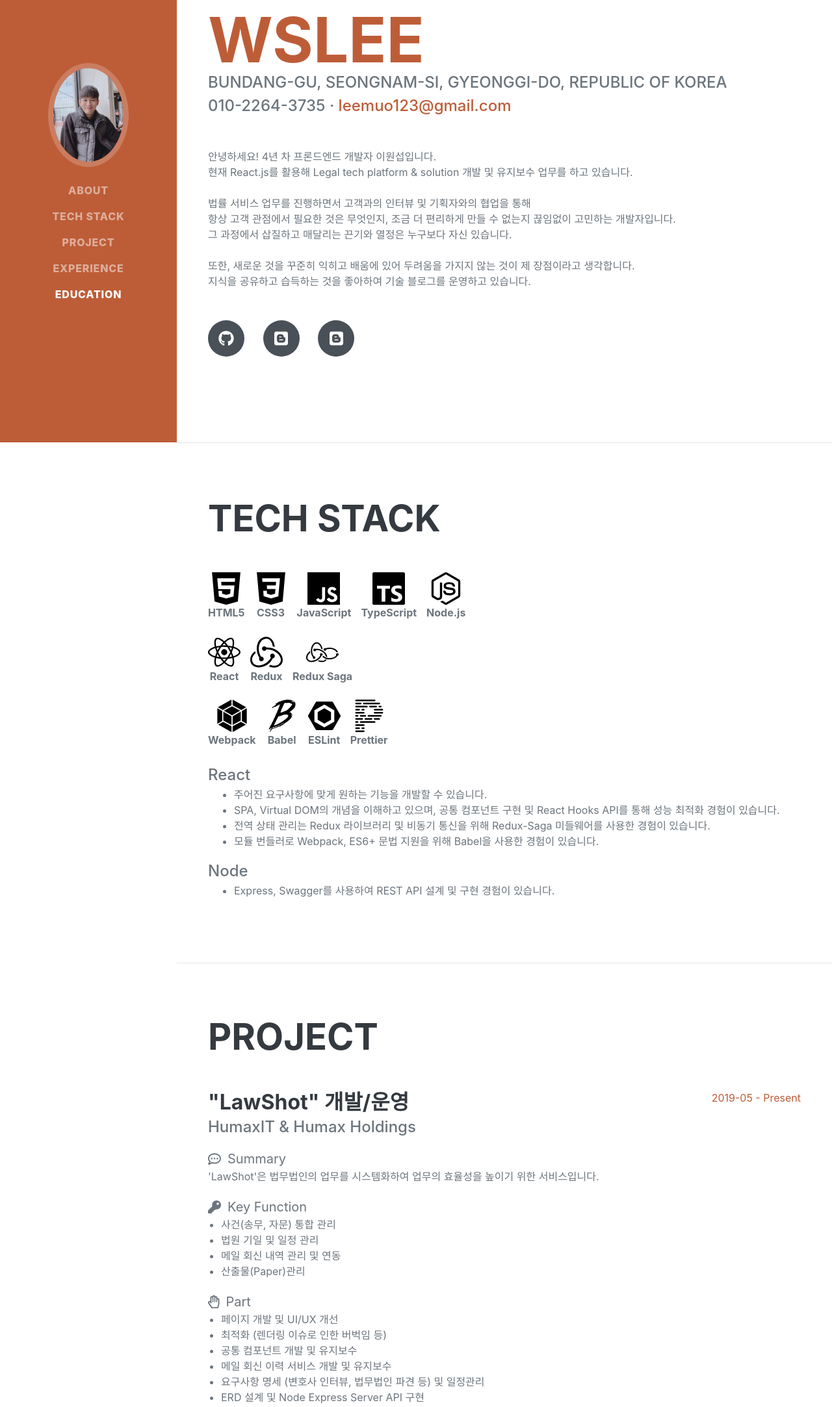
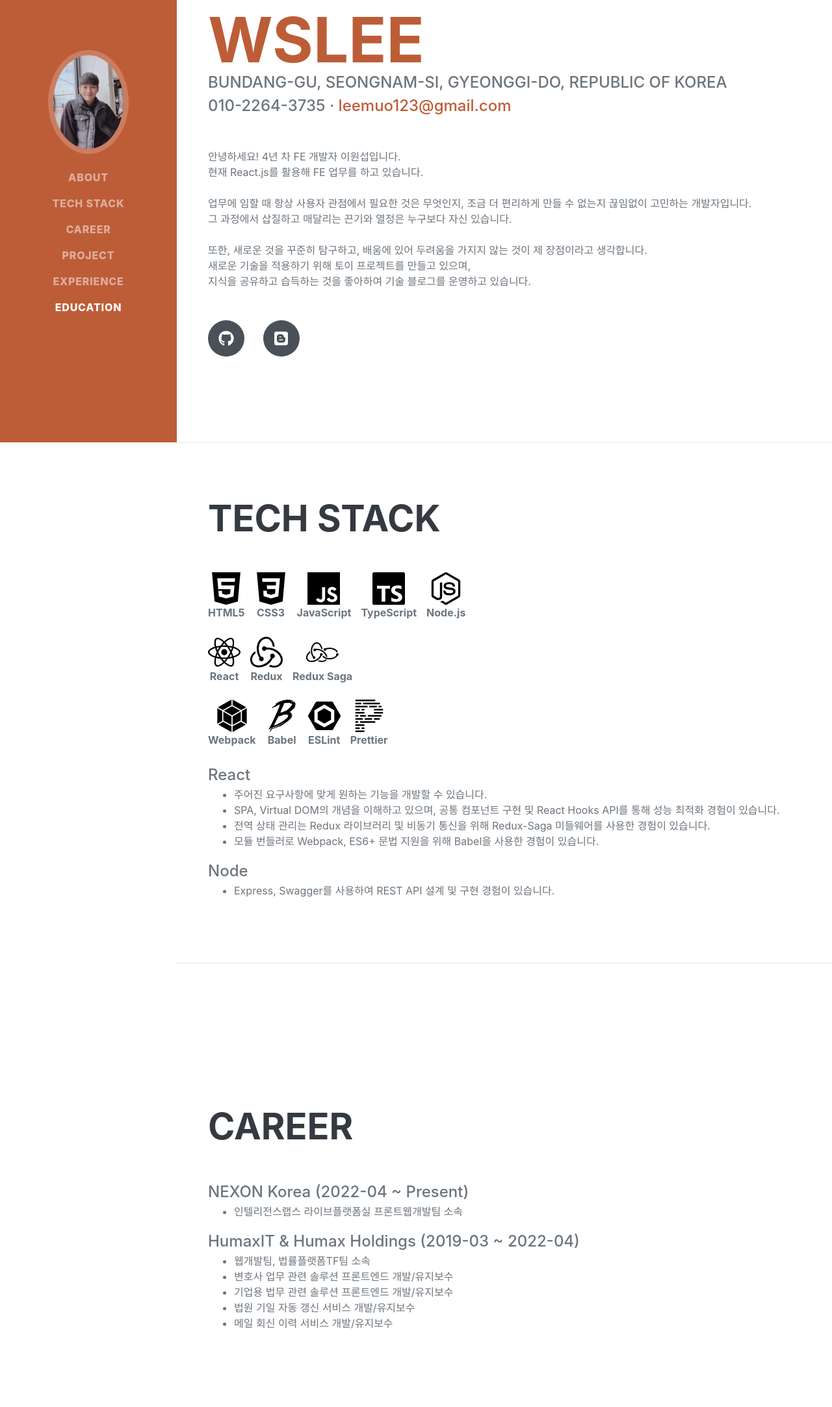
Before and after one commit to wslee94/Portfolio-old, a website: page index.html in a window 1280 px wide. Shown: the part 119-2285 px from the top of the page at 65% size. Drawn offline with nearby package versions, Linux system fonts and the light colour scheme; a web font is replaced by a local one.

Commit message:
[docs] 포트폴리오 최신화 Career 메뉴 추가 및 내용 기입 About 내용 수정 Project 마감일 지정

```diff
--- a/index.html
+++ b/index.html
@@ -39,7 +39,10 @@
             <a class="nav-link js-scroll-trigger" href="#skills">Tech Stack</a>
           </li>
           <li class="nav-item">
-            <a class="nav-link js-scroll-trigger" href="#project">project</a>
+            <a class="nav-link js-scroll-trigger" href="#career">Career</a>
+          </li>
+          <li class="nav-item">
+            <a class="nav-link js-scroll-trigger" href="#project">Project</a>
           </li>
           <li class="nav-item">
             <a class="nav-link js-scroll-trigger" href="#experience">Experience</a>
@@ -67,14 +70,14 @@
 
           <div class="mb-5">
             <p>
-              안녕하세요! 4년 차 프론드엔드 개발자 이원섭입니다. <br />
-              현재 React.js를 활용해 Legal tech platform & solution 개발 및 유지보수 업무를 하고 있습니다.<br /><br />
+              안녕하세요! 4년 차 FE 개발자 이원섭입니다. <br />
+              현재 React.js를 활용해 FE 업무를 하고 있습니다.<br /><br />
 
-              법률 서비스 업무를 진행하면서 고객과의 인터뷰 및 기획자와의 협업을 통해<br />
-              항상 고객 관점에서 필요한 것은 무엇인지, 조금 더 편리하게 만들 수 없는지 끊임없이 고민하는 개발자입니다.<br />
+              업무에 임할 때 항상 사용자 관점에서 필요한 것은 무엇인지, 조금 더 편리하게 만들 수 없는지 끊임없이 고민하는 개발자입니다.<br />
               그 과정에서 삽질하고 매달리는 끈기와 열정은 누구보다 자신 있습니다.<br /><br />
 
-              또한, 새로운 것을 꾸준히 익히고 배움에 있어 두려움을 가지지 않는 것이 제 장점이라고 생각합니다.<br />
+              또한, 새로운 것을 꾸준히 탐구하고, 배움에 있어 두려움을 가지지 않는 것이 제 장점이라고 생각합니다.<br />
+              새로운 기술을 적용하기 위해 토이 프로젝트를 만들고 있으며, <br />
               지식을 공유하고 습득하는 것을 좋아하여 기술 블로그를 운영하고 있습니다.
             </p>
           </div>
@@ -82,7 +85,6 @@
           <div class="social-icons">
             <a class="social-icon" href="https://github.com/wslee94" target="_blank"><i class="fab fa-github"></i></a>
             <a class="social-icon" href="https://velog.io/@wslee94" target="_blank"><i class="fab fa-blogger"></i></a>
-            <a class="social-icon" href="https://wslee3.tistory.com/" target="_blank"><i class="fab fa-blogger"></i></a>
           </div>
         </div>
       </section>
@@ -148,20 +150,6 @@
             </div>
           </div>
           <br />
-
-          <!-- <ul class="list-inline dev-icons" style="font-size: 50px">
-            <li class="list-inline-item"><i class="fab fa-html5"></i></li>
-            <li class="list-inline-item"><i class="fab fa-css3-alt"></i></li>
-            <li class="list-inline-item"><i class="fab fa-js-square"></i></li>
-          </ul>
-          <ul class="list-inline dev-icons" style="font-size: 50px">
-            <li class="list-inline-item"><i class="fab fa-react"></i></li>
-            <li class="list-inline-item"><i class="fab fa-node"></i></li>
-          </ul>
-          <ul class="list-inline dev-icons" style="font-size: 50px">
-            <li class="list-inline-item"><i class="fab fa-npm"></i></li>
-            <li class="list-inline-item"><i class="fab fa-git-square"></i></li>
-          </ul> -->
           <div class="text-none subheading">React</div>
           <ul>
             <li>주어진 요구사항에 맞게 원하는 기능을 개발할 수 있습니다.</li>
@@ -176,6 +164,24 @@
         </div>
       </section>
       <hr class="m-0" />
+      <!-- Career-->
+      <section class="resume-section" id="career">
+        <div class="resume-section-content">
+          <h2 class="mb-5">Career</h2>
+          <div class="text-none subheading">NEXON Korea (2022-04 ~ Present)</div>
+          <ul>
+            <li>인텔리전스랩스 라이브플랫폼실 프론트웹개발팀 소속</li>
+          </ul>
+          <div class="text-none subheading">HumaxIT & Humax Holdings (2019-03 ~ 2022-04)</div>
+          <ul>
+            <li>웹개발팀, 법률플랫폼TF팀 소속</li>
+            <li>변호사 업무 관련 솔루션 프론트엔드 개발/유지보수</li>
+            <li>기업용 법무 관련 솔루션 프론트엔드 개발/유지보수</li>
+            <li>법원 기일 자동 갱신 서비스 개발/유지보수</li>
+            <li>메일 회신 이력 서비스 개발/유지보수</li>
+          </ul>
+        </div>
+      </section>
       <!-- Project-->
       <section class="resume-section" id="project">
         <div class="resume-section-content">
@@ -271,7 +277,7 @@
               </div>
             </div>
             <div class="flex-shrink-0">
-              <span class="text-primary">2019-05 - Present</span>
+              <span class="text-primary">2019-05 ~ 2022-04</span>
             </div>
           </div>
 
@@ -342,7 +348,7 @@
               </div>
             </div>
             <div class="flex-shrink-0">
-              <span class="text-primary">2021-12 - Present</span>
+              <span class="text-primary">2021-12 ~ 2022-04</span>
             </div>
           </div>
 
@@ -412,7 +418,7 @@
               </div>
             </div>
             <div class="flex-shrink-0">
-              <span class="text-primary">2019-05 - Present</span>
+              <span class="text-primary">2019-05 ~ 2022-04</span>
             </div>
           </div>
         </div>
@@ -463,7 +469,7 @@
               </p>
             </div>
             <div class="flex-shrink-0">
-              <span class="text-primary">2018-02-26 - 2018-06-27</span>
+              <span class="text-primary">2018-02-26 ~ 2018-06-27</span>
             </div>
           </div>
 
@@ -478,8 +484,8 @@
               </p>
             </div>
             <div class="flex-shrink-0">
-              <div class="text-primary">2020-09-18 - 2020-09-19</div>
-              <div class="text-primary">2020-09-25 - 2020-09-26</div>
+              <div class="text-primary">2020-09-18 ~ 2020-09-19</div>
+              <div class="text-primary">2020-09-25 ~ 2020-09-26</div>
             </div>
           </div>
         </div>
```
